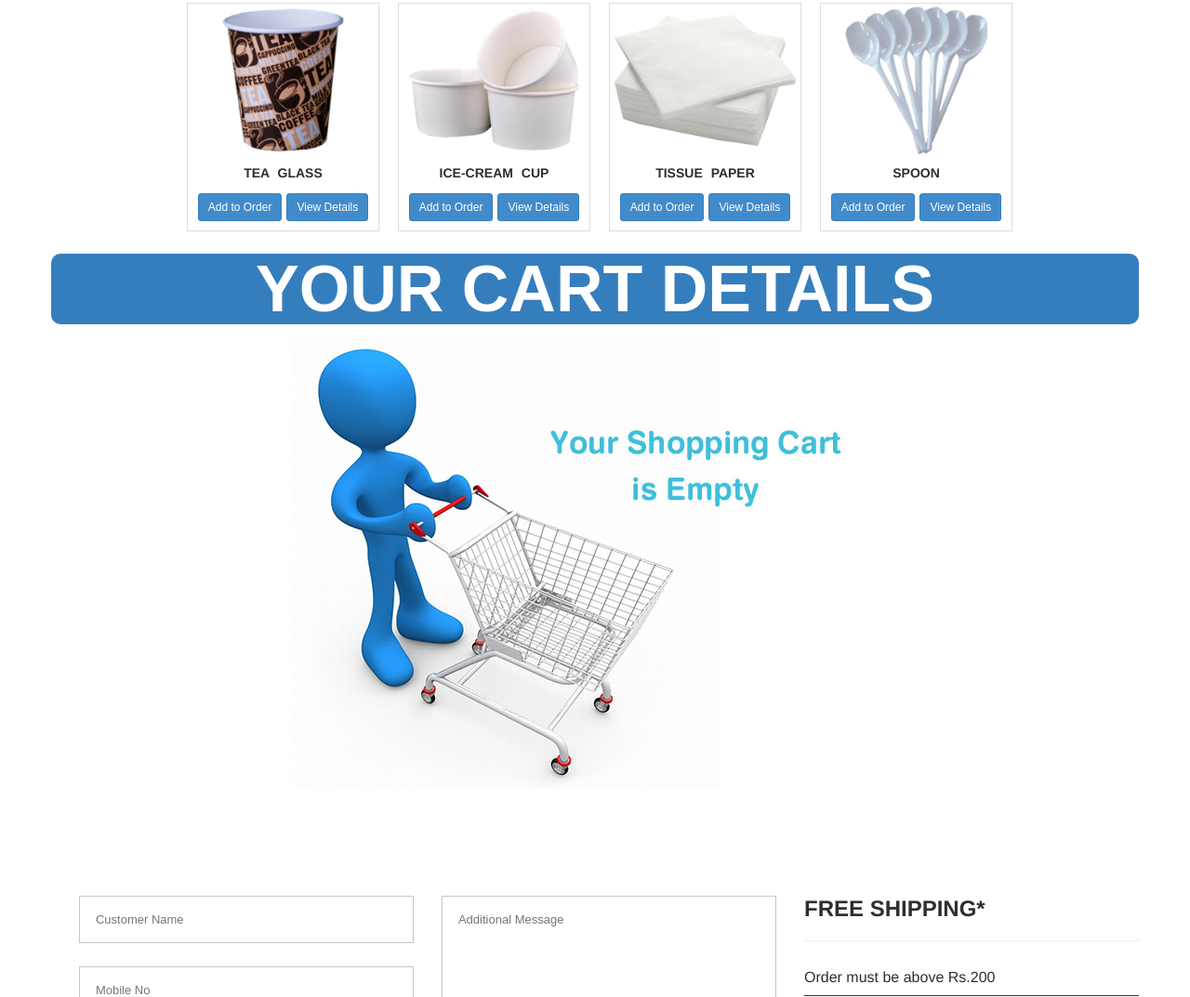
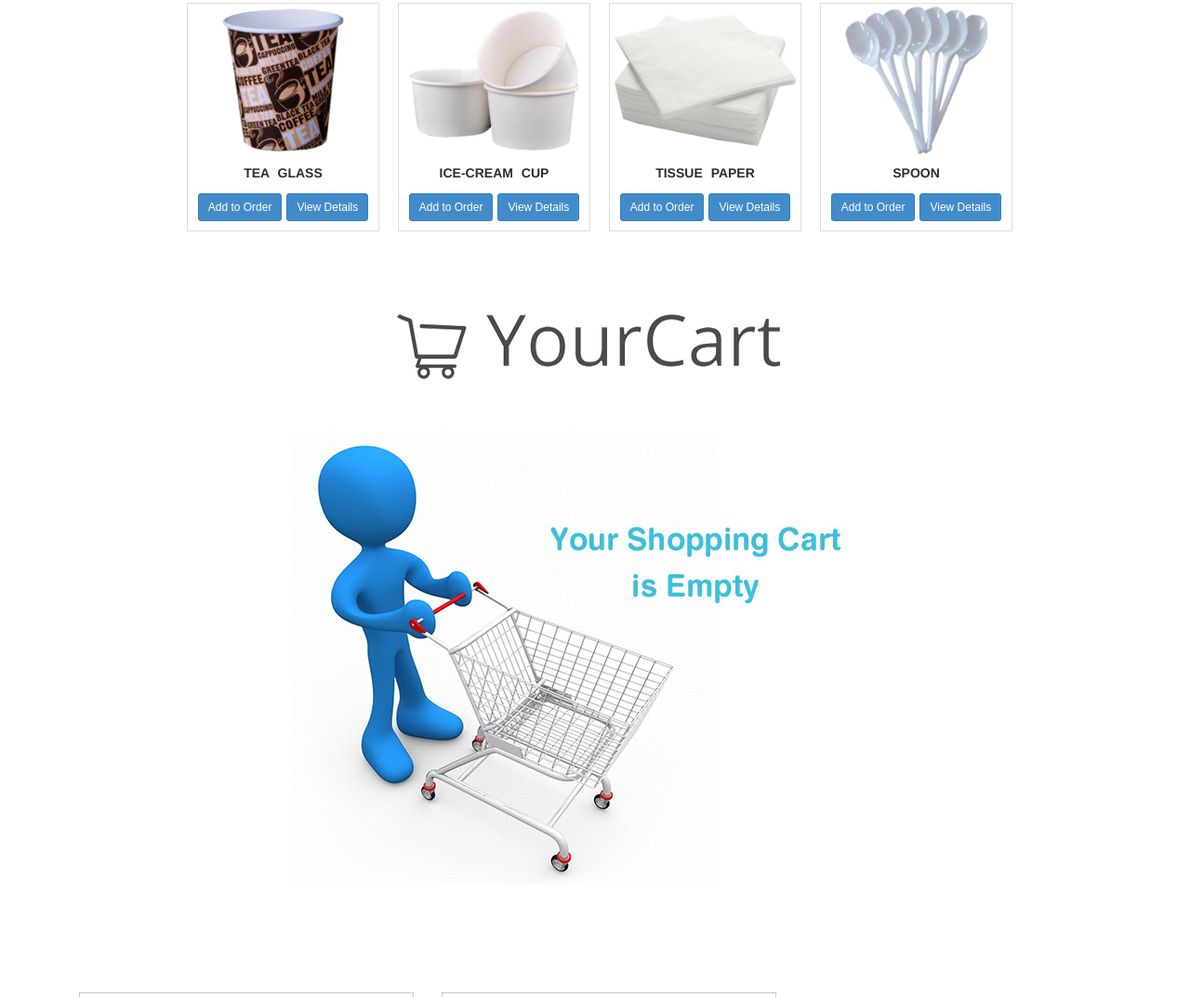
Before and after one commit to vikrant3d/MaitriPaperWorksUI, a plain HTML site: page index.html in a window 1280 px wide. Shown: the part 2902-3975 px from the top of the page at 93% size. Drawn offline with Linux system fonts and the light colour scheme; a web font is replaced by a local one.

Commit message:
cart issue resolve

```diff
--- a/index.html
+++ b/index.html
@@ -139,11 +139,11 @@
 		<section id="ordernow" class="ordernow_connect" style="margin:top:25px">
             <div class="container">
 			<div class="row" align="center">
-			<!--<img src="images/ordernow.png" class="mobileImgSize"/> -->
-			<div class="badge badge-primary text-wrap" style="width: 100%;FONT-SIZE: 70PX;background-color: #357ebd;">
+			<img src="images/YourCart-logo1.png" class="mobileImgSize"/>
+			<!--<div class="badge badge-primary text-wrap" style="width: 100%;FONT-SIZE: 70PX;background-color: #357ebd;">
 				 YOUR CART DETAILS
 				</div>
-
+			-->
 			</div>
 			<div class="row" >
 			<div class="table-responsive" id="cartImgDiv" align="center"><img src="images/shopping_cart_empty.jpg" class="mobileImgSize" /></div>
```
Also changed, not shown: images/YourCart-logo1.png (added).
